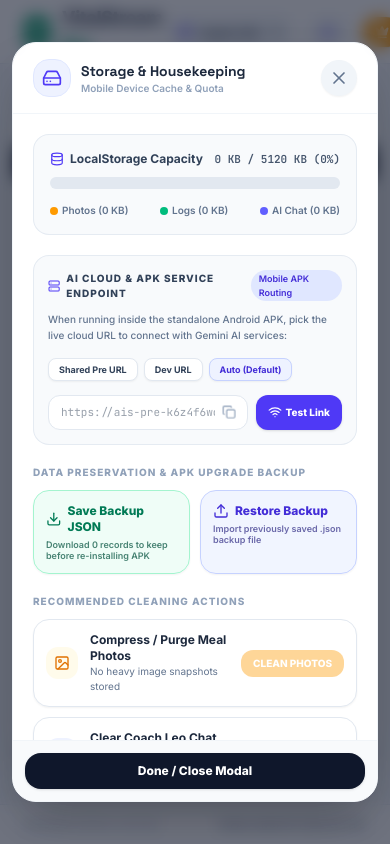
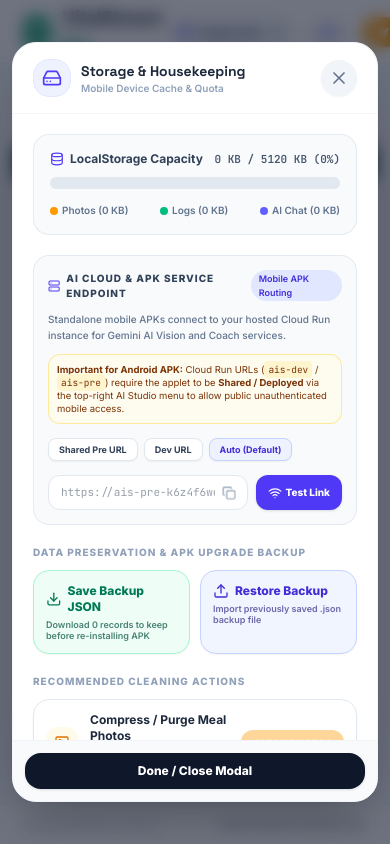
Before and after one commit to samqyuan713/Health-Tracker-App, a React (Vite) app: page / in a window 390 px wide. Both pictures are taken after a click on the button 327 px from the left and 31 px from the top of the page. Built offline with nearby package versions, Linux system fonts and the light colour scheme.

Commit message:
Clarify cloud URL connection for Android APK
Updated the text to clarify the connection for standalone mobile APKs with Gemini AI services.

```diff
--- a/src/components/StorageHousekeepingModal.tsx
+++ b/src/components/StorageHousekeepingModal.tsx
@@ -381,8 +381,12 @@ export default function StorageHousekeepingModal({
           </div>
 
           <p className="text-[10px] text-slate-500 font-medium leading-relaxed">
-            When running inside the standalone Android APK, pick the live cloud URL to connect with Gemini AI services:
+            Standalone mobile APKs connect to your hosted Cloud Run instance for Gemini AI Vision and Coach services.
           </p>
+
+          <div className="bg-amber-50/80 border border-amber-200/80 rounded-xl p-2 text-[9.5px] text-amber-900 leading-snug">
+            <span className="font-bold">Important for Android APK:</span> Cloud Run URLs (<code className="font-mono bg-amber-100/80 px-1 py-0.5 rounded">ais-dev</code> / <code className="font-mono bg-amber-100/80 px-1 py-0.5 rounded">ais-pre</code>) require the applet to be <span className="font-bold">Shared / Deployed</span> via the top-right AI Studio menu to allow public unauthenticated mobile access.
+          </div>
 
           {/* Quick preset buttons */}
           <div className="flex flex-wrap items-center gap-1.5 pt-1">
```
